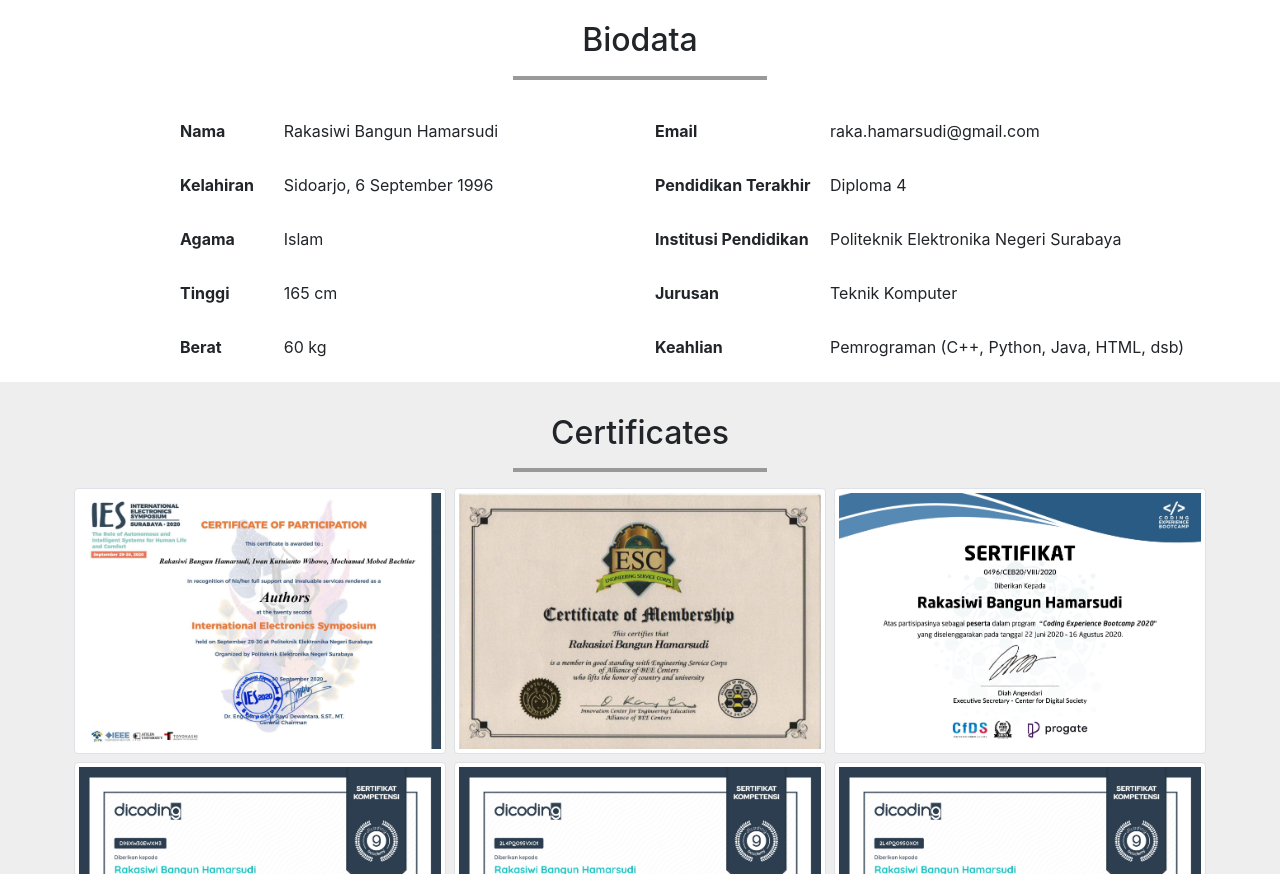
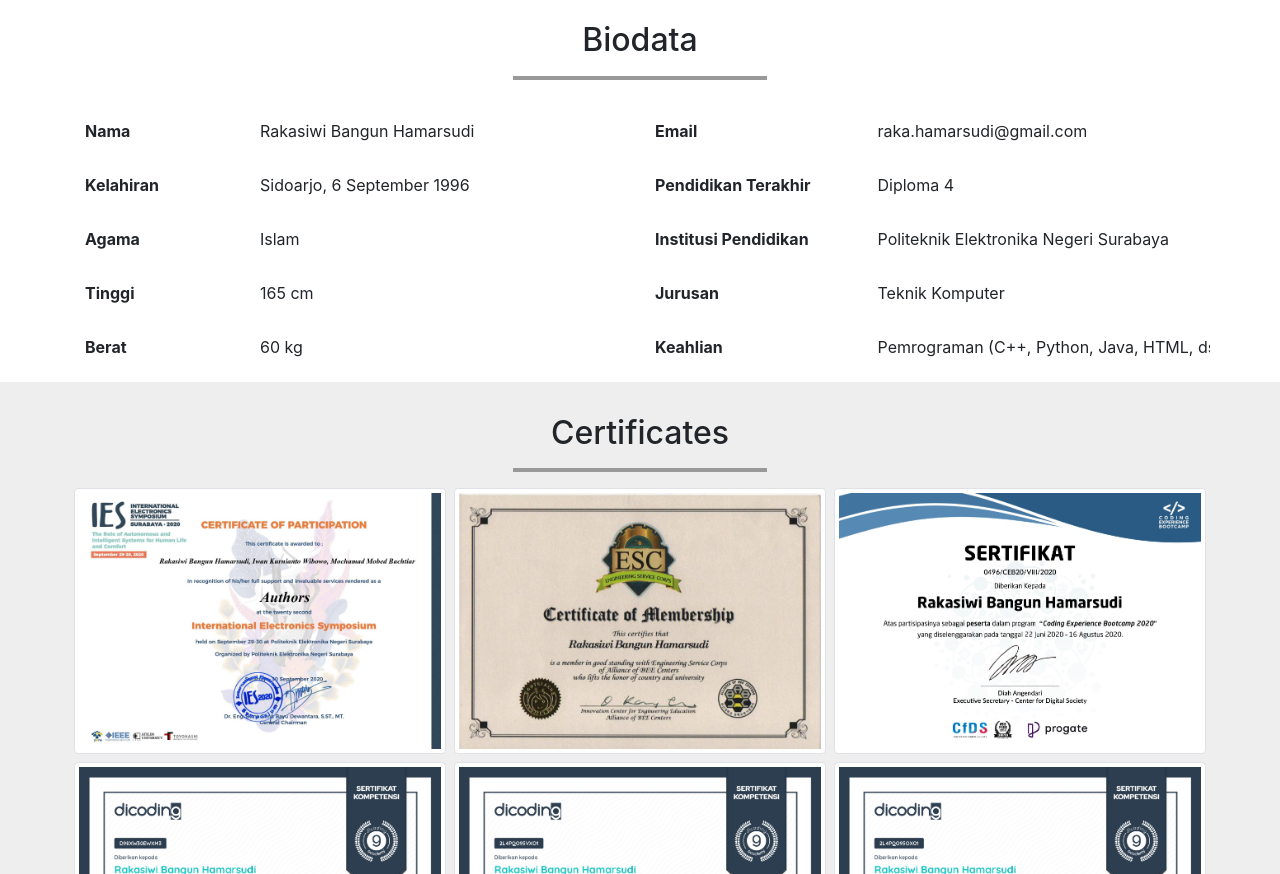
Before and after one commit to rakahamarsudi/raka.hamarsudi-page, a plain HTML site: page index.html in a window 1280 px wide. Shown: the part 1584-2458 px from the top of the page. Drawn offline with Linux system fonts and the light colour scheme.

Commit message:
Improve the appearance

```diff
--- a/index.html
+++ b/index.html
@@ -17,15 +17,15 @@
   <body>
 
     <!-- Navbar -->
-    <nav class="navbar navbar-expand navbar-dark fixed-top bg-danger">
+    <nav class="navbar navbar-expand-sm navbar-dark fixed-top bg-danger">
         <div class="container-fluid">
             <div class="navbar-header">
                 <a href="#home" class="navbar-brand scroll-page"> Rakasiwi Bangun Hamarsudi </a>
-                <button class="navbar-toggler" type="button" data-toggle="collapse" data-target="#menu" aria-controls="navbarText" aria-expanded="false" aria-label="Toggle navigation">
+                <button class="navbar-toggler" type="button" data-toggle="collapse" data-target="#navbarMenu" aria-controls="navbarMenu" aria-expanded="false" aria-label="Toggle navigation">
                     <span class="navbar-toggler-icon"></span>
                   </button>
             </div>
-            <div class="collapse navbar-collapse justify-content-end" id="menu">
+            <div class="collapse navbar-collapse justify-content-end" id="navbarMenu">
                 <ul class="navbar-nav">
                     <li class="nav-item"><a href="#about" class="nav-link scroll-page">About</a></li>
                     <li class="nav-item"><a href="#biodata" class="nav-link scroll-page">Biodata</a></li>
@@ -123,49 +123,49 @@
 
         <form>
           <div class="row">
-            <div class="col-sm-5 offset-1">
+            <div class="col-sm-6">
               <div class="row form-group">
                 <label class="col-form-label col-sm-3 font-weight-bold">Nama</label>
-                <input type="text" readonly class="form-control-plaintext col-sm-8" value="Rakasiwi Bangun Hamarsudi">
+                <input type="text" readonly class="form-control-plaintext col-sm-7 offset-1" value="Rakasiwi Bangun Hamarsudi">
               </div>
               <div class="row form-group">
                 <label class="col-form-label col-sm-3 font-weight-bold">Kelahiran</label>
-                <input type="text" readonly class="form-control-plaintext col-sm-8" value="Sidoarjo, 6 September 1996">
+                <input type="text" readonly class="form-control-plaintext col-sm-7 offset-1" value="Sidoarjo, 6 September 1996">
               </div>
               <div class="row form-group">
                 <label class="col-form-label col-sm-3 font-weight-bold">Agama</label>
-                <input type="text" readonly class="form-control-plaintext col-sm-8" value="Islam">
+                <input type="text" readonly class="form-control-plaintext col-sm-7 offset-1" value="Islam">
               </div>
               <div class="row form-group">
                 <label class="col-form-label col-sm-3 font-weight-bold">Tinggi</label>
-                <input type="text" readonly class="form-control-plaintext col-sm-8" value="165 cm">
+                <input type="text" readonly class="form-control-plaintext col-sm-7 offset-1" value="165 cm">
               </div>
               <div class="row form-group">
                 <label class="col-form-label col-sm-3 font-weight-bold">Berat</label>
-                <input type="text" readonly class="form-control-plaintext col-sm-8" value="60 kg">
+                <input type="text" readonly class="form-control-plaintext col-sm-7 offset-1" value="60 kg">
               </div>
             </div>
 
             <div class="col-sm-6">
               <div class="row form-group">
                 <label class="col-form-label col-sm-4 font-weight-bold">Email</label>
-                <input type="text" readonly class="form-control-plaintext col-sm-8" value="raka.hamarsudi@gmail.com">
+                <input type="text" readonly class="form-control-plaintext col-sm-7 offset-1" value="raka.hamarsudi@gmail.com">
               </div>
               <div class="row form-group">
                 <label class="col-form-label col-sm-4 font-weight-bold">Pendidikan Terakhir</label>
-                <input type="text" readonly class="form-control-plaintext col-sm-8" value="Diploma 4">
+                <input type="text" readonly class="form-control-plaintext col-sm-7 offset-1" value="Diploma 4">
               </div>
               <div class="row form-group">
                 <label class="col-form-label col-sm-4 font-weight-bold">Institusi Pendidikan</label>
-                <input type="text" readonly class="form-control-plaintext col-sm-8" value="Politeknik Elektronika Negeri Surabaya">
+                <input type="text" readonly class="form-control-plaintext col-sm-7 offset-1" value="Politeknik Elektronika Negeri Surabaya">
               </div>
               <div class="row form-group">
                 <label class="col-form-label col-sm-4 font-weight-bold">Jurusan</label>
-                <input type="text" readonly class="form-control-plaintext col-sm-8" value="Teknik Komputer">
+                <input type="text" readonly class="form-control-plaintext col-sm-7 offset-1" value="Teknik Komputer">
               </div>
               <div class="row form-group">
                 <label class="col-form-label col-sm-4 font-weight-bold">Keahlian</label>
-                <input type="text" readonly class="form-control-plaintext col-sm-8" value="Pemrograman (C++, Python, Java, HTML, dsb)">
+                <input type="text" readonly class="form-control-plaintext col-sm-7 offset-1" value="Pemrograman (C++, Python, Java, HTML, dsb)">
               </div>
             </div>
           </div>
--- a/script.js
+++ b/script.js
@@ -43,7 +43,6 @@ function certificate_more() {
 
 $('#certificate-more').on('click', '.btn', function() {
     var status = $(this).text();
-    console.log(status);
     if(status === 'More') {
         certificate_more();
         $(this).text('Less');
--- a/style.css
+++ b/style.css
@@ -11,14 +11,14 @@ body {
     margin-bottom: 0px;
 }
 
-hr{
+hr {
     width: 250px;
     border: 2px solid #999;
 }
 
-/* section {
-    min-height: 400px;
-} */
+.about p {
+    text-indent: 10%;
+}
 
 .about {
     background-color: #eee;
```
